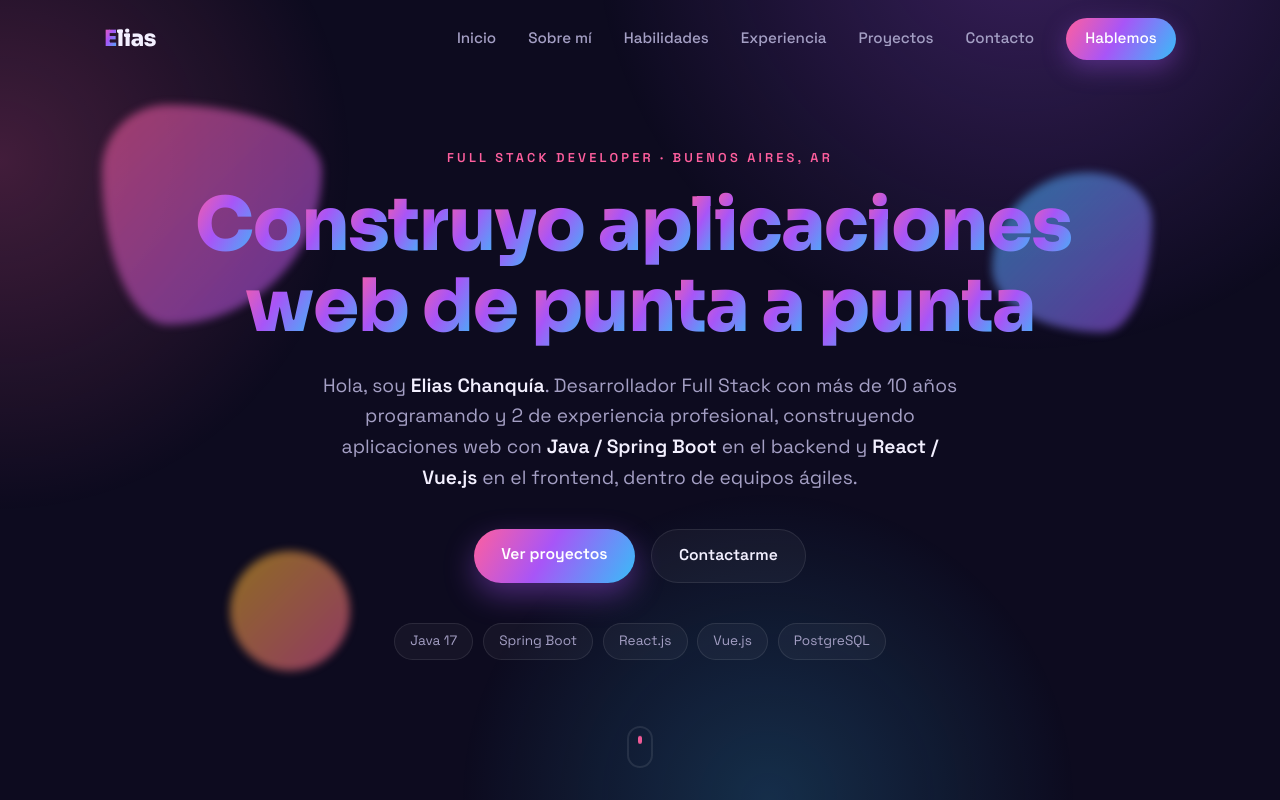
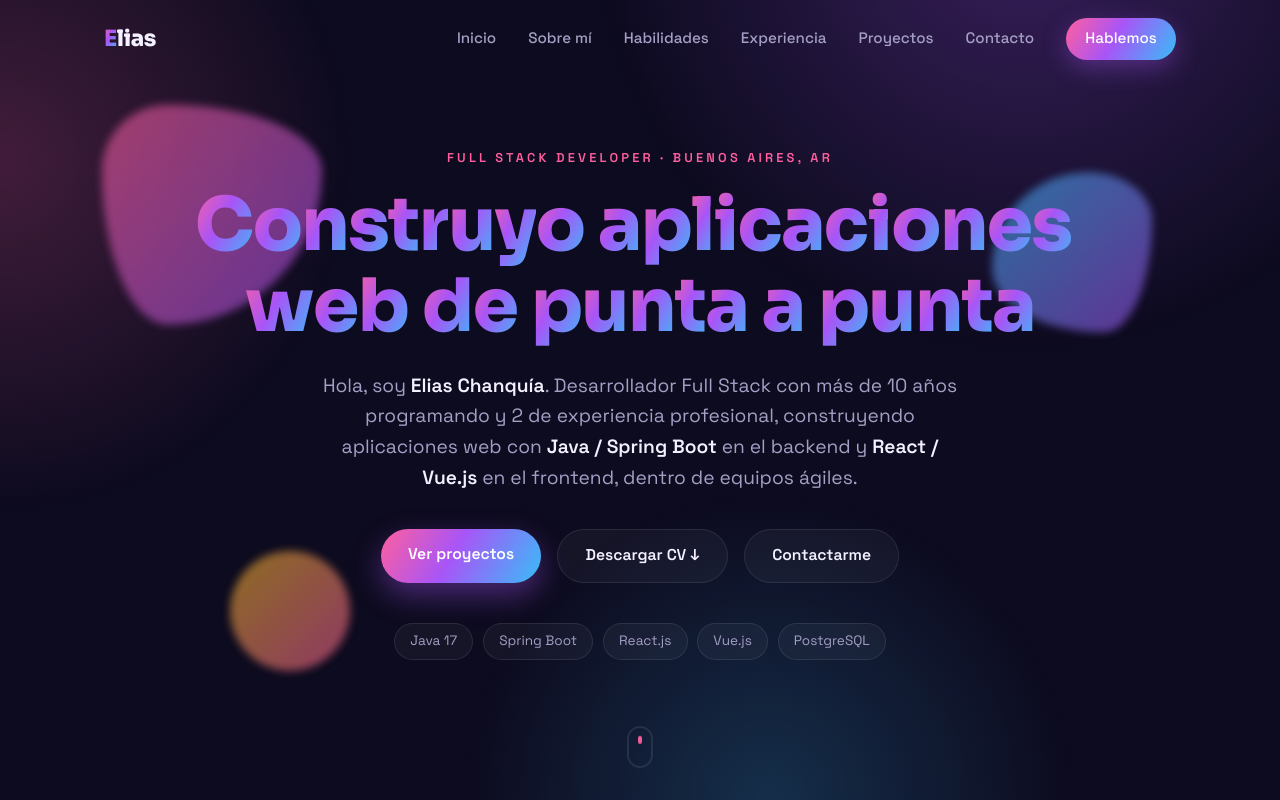
Before and after one commit to chanquiaelias8/Portfolio, a React (Vite) app: page / in a window 1280 px wide. Shown: the top 800 px of the page. Built offline with nearby package versions, Linux system fonts and the light colour scheme; no server answers.

Commit message:
add cv portfolio

```diff
--- a/src/components/Hero.jsx
+++ b/src/components/Hero.jsx
@@ -3,6 +3,9 @@ import { animate, stagger, createTimeline } from "animejs";
 import "./Hero.css";
 
 const ROLES = ["Java 17", "Spring Boot", "React.js", "Vue.js", "PostgreSQL"];
+
+// BASE_URL vale "/" en local y "/Portfolio/" en producción (GitHub Pages).
+const CV_URL = `${import.meta.env.BASE_URL}cv/Elias_Chanquia_CV.pdf`;
 
 export default function Hero() {
   const root = useRef(null);
@@ -86,6 +89,7 @@ export default function Hero() {
 
         <div className="hero__actions">
           <a href="#proyectos" className="btn btn--primary">Ver proyectos</a>
+          <a href={CV_URL} download className="btn btn--ghost">Descargar CV ↓</a>
           <a href="#contacto" className="btn btn--ghost">Contactarme</a>
         </div>
 
```
Also changed, not shown: 1 other file (tests, documents, lock files or other folders).
